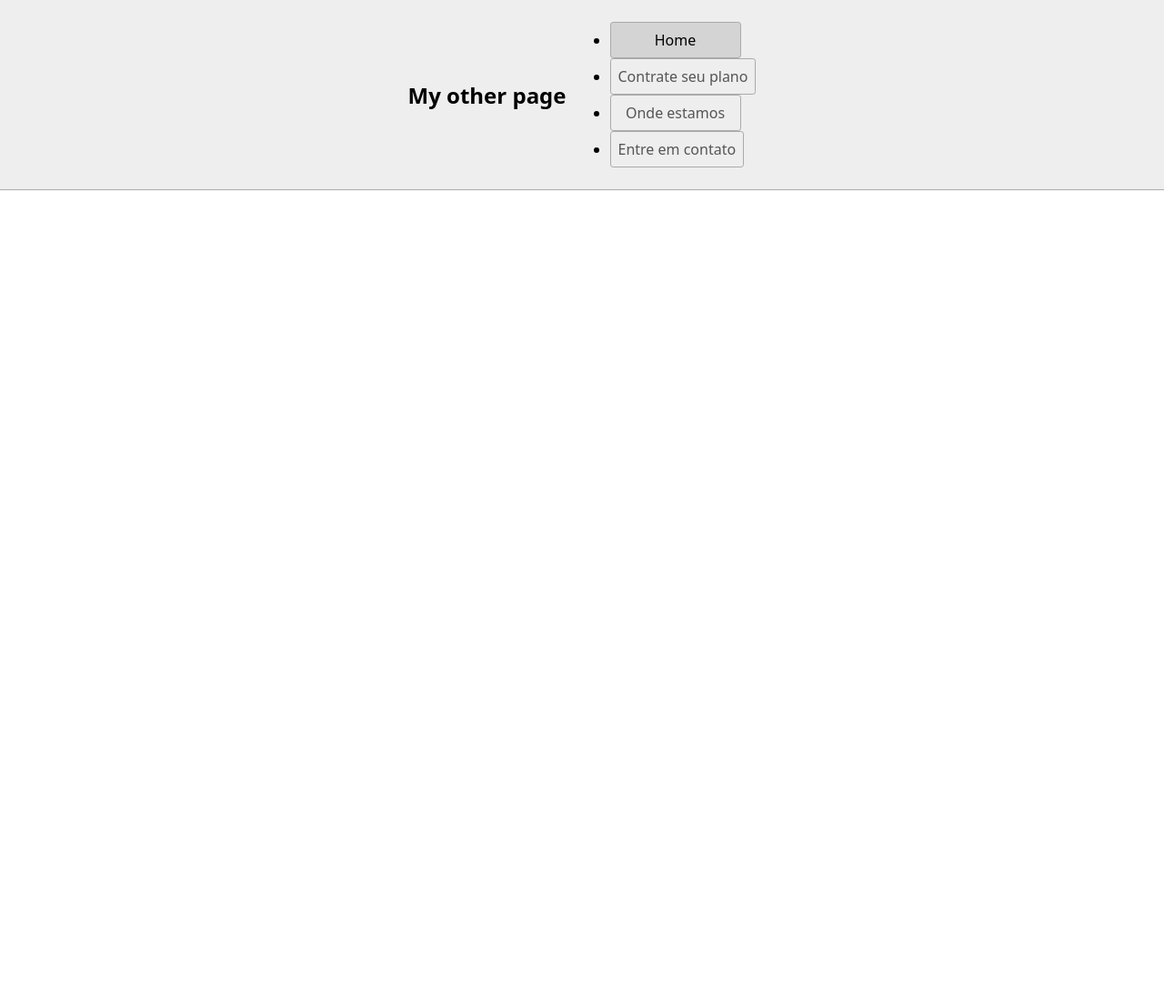
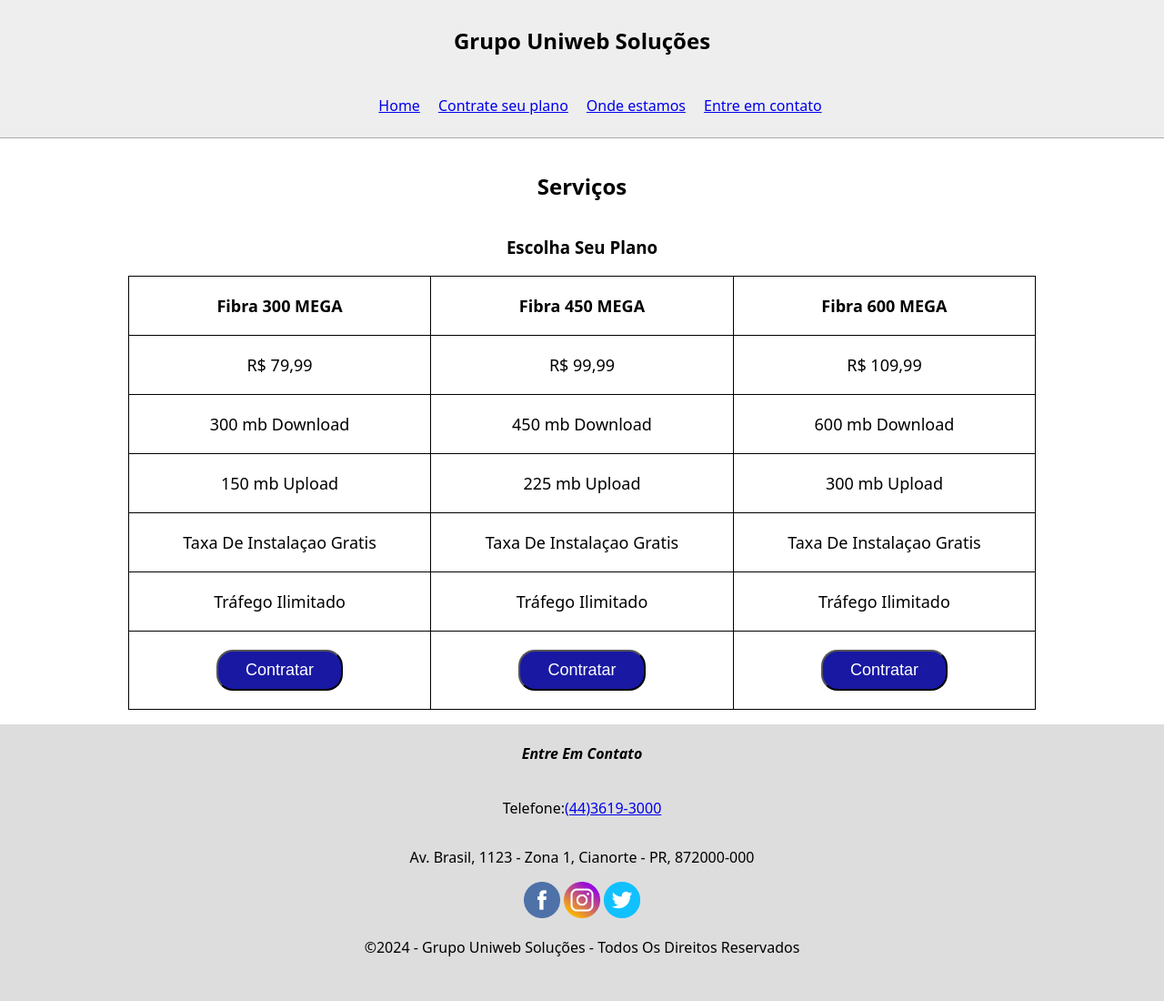
Before and after one commit to danilloleon/trabalho-html-css, a website: page planos.html in a window 1280 px wide. Shown: the whole page at 91% size. Before the commit the page ends 800 px from the top, so only its background shows below. Drawn offline with Linux system fonts and the light colour scheme.

Commit message:
conclusão trabalho

```diff
--- a/planos.html
+++ b/planos.html
@@ -1,5 +1,6 @@
 <!DOCTYPE html>
 <html lang="en">
+
 <head>
   <title>Other page</title>
   <meta charset="UTF-8" />
@@ -7,9 +8,10 @@
   <link rel="stylesheet" href="styles.css" />
   <script type="module" src="script.js"></script>
 </head>
+
 <body>
   <nav>
-      <h1>My other page</h1>
+    <h1>Grupo Uniweb Soluções</h1>
     <ul>
       <li><a href="/" aria-current="page">Home</a></li>
       <li><a href="/planos.html">Contrate seu plano</a></li>
@@ -17,6 +19,72 @@
       <li><a href="/contato.html">Entre em contato</a></li>
     </ul>
   </nav>
-    <main></main>
+  <main id="main-planos">
+    <h2>Serviços</h2>
+     <h3>Escolha Seu Plano</h3>
+    <table>
+    <thead>
+        <tr>
+          <th>Fibra 300 MEGA</th>
+          <th>Fibra 450 MEGA</th>
+          <th>Fibra 600 MEGA</th>
+
+        </tr>
+      </thead>
+      <tbody>
+        <tr>
+          <td>R$ 79,99</td>
+          <td>R$ 99,99</td>
+          <td>R$ 109,99</td>
+
+        </tr>
+        <tr>
+          <td>300 mb Download</td>
+          <td>450 mb Download</td>
+          <td>600 mb Download</td>
+
+        </tr>
+        <tr>
+          <td>150 mb Upload</td>
+          <td>225 mb Upload</td>
+          <td>300 mb Upload</td>
+
+        </tr>
+        <tr>
+          <td>Taxa De Instalaçao Gratis</td>
+          <td>Taxa De Instalaçao Gratis</td>
+          <td>Taxa De Instalaçao Gratis</td>
+
+        </tr>
+        <tr>
+          <td>Tráfego Ilimitado</td>
+          <td>Tráfego Ilimitado</td>
+          <td>Tráfego Ilimitado</td>
+
+        </tr>
+        <tr>
+          <td><button>Contratar</button></td>
+          <td><button>Contratar</button></td>
+          <td><button>Contratar</button></td>
+
+
+        </tr>
+      </tbody>
+    </table>
+
+  </main>
+  <footer>
+    <h4><em>Entre Em Contato</em></h4>
+    <p>Telefone:<a href="tel:+55443619-3000">(44)3619-3000</a></p>
+    <p>Av. Brasil, 1123 - Zona 1, Cianorte - PR, 872000-000</p>
+
+    <div id="social">
+      <a href="https://facebook.com"> <img src="/img/facebook.png" alt="facebook" /></a>
+      <a href="https://instagram.com"> <img src="/img/instagram.png" alt="instagram" /></a>
+      <a href="http://x.com"> <img src="/img/twitter.png" alt="twitter" /></a>
+    </div>
+     <p>©2024 - Grupo Uniweb Soluções - Todos Os Direitos Reservados<p>
+  </footer>
 </body>
+
 </html>
--- a/styles.css
+++ b/styles.css
@@ -11,6 +11,7 @@ body {
 
 nav {
   display: flex;
+  flex-direction: column;
   flex-wrap: wrap;
   align-items: center;
   justify-content: center;
@@ -20,24 +21,17 @@ nav {
   background-color: #eee;
 }
 
-nav a {
-  display: inline-block;
-  min-width: 9rem;
-  padding: 0.5rem;
-  border-radius: 0.2rem;
-  border: solid 1px #aaa;
-  text-align: center;
-  text-decoration: none;
-  color: #555;
-}
-
-nav a[aria-current='page'] {
-  color: #000;
-  background-color: #d4d4d4;
+nav ul{
+  list-style: none;
+  display: flex;
+  gap: 20px ;
 }
 
 main {
   padding: 1rem;
+}
+main {
+text-align: center;
 }
 
 h1 {
@@ -48,7 +42,90 @@ h1 {
 width: 100%;
 height: 60px;
 display:flex;
-background-color: #666;
+background-color: #dddddd;
 justify-content: center;
 align-items: center;
 }
+table
+{
+  width: 80%;
+}
+table, th, td {
+  border: 1px solid black;
+  border-collapse: collapse;
+  text-align: center ;
+}
+
+td,th{
+  padding: 20px;
+  font-size: 18px;
+}
+
+button {
+background-color: rgb(24, 24, 163);
+color: #ffffff;
+font-size: 18px;
+padding: 10px 30px;
+border-radius: 18px;
+}
+
+#main-planos {
+  display: flex;
+  flex-direction: column;
+  align-items: center;
+}
+#servicos {
+ display: flex;
+ width: 100%;
+ justify-content: center;
+
+}
+
+#servicos figure {
+  max-width: 400px;
+  text-align: center;
+}
+#servicos figure img{
+  display: block;
+  width: 100%;
+  height: 300px;
+  object-fit: cover;
+  border-radius: 10px;
+}
+footer {
+  display: flex;
+  flex-direction: column;
+  justify-content: center;
+  align-items: center;
+background-color: #dddddd;
+
+}
+#social img{
+
+width: 40px;
+}
+
+form label {
+  font-weight: bold;
+  text-align: center;
+}
+form input {
+  margin-bottom: 10px;
+  text-align: center;
+  width: 100%;
+  height: 45px;
+}
+
+textarea{
+  width: 100%;
+  height: 90px;
+}
+#form-contato {
+  width: 100%;
+  display: flex;
+  flex-direction: column;
+  align-items: center;
+}
+#form-contato form {
+  width: 60%;
+}
```
Also changed, not shown: contato.html (+23 -1 lines), index.html (+24 -7 lines), onde-estamos.html (+3 -1 lines). Lines whose indentation alone changed are shown as unchanged.
